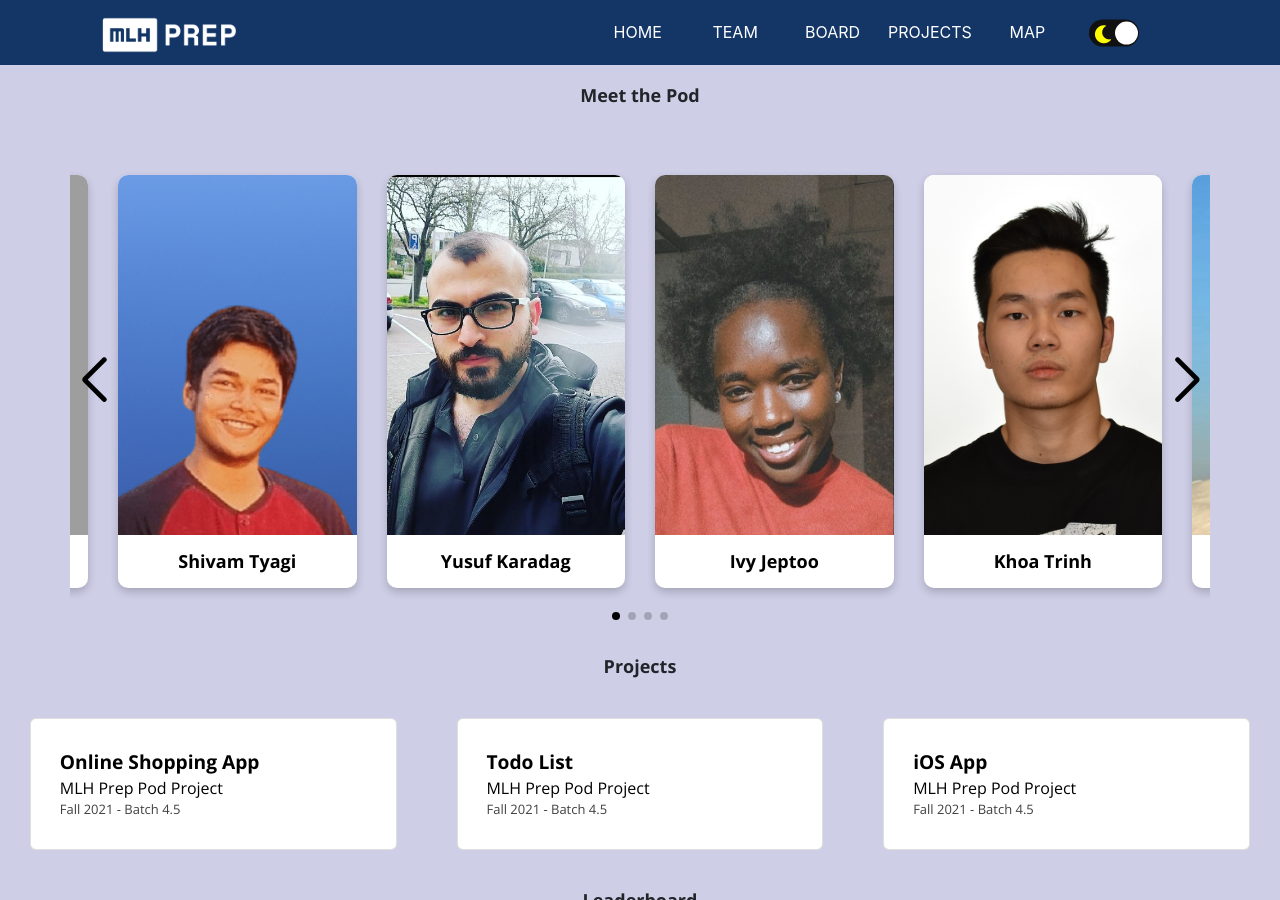
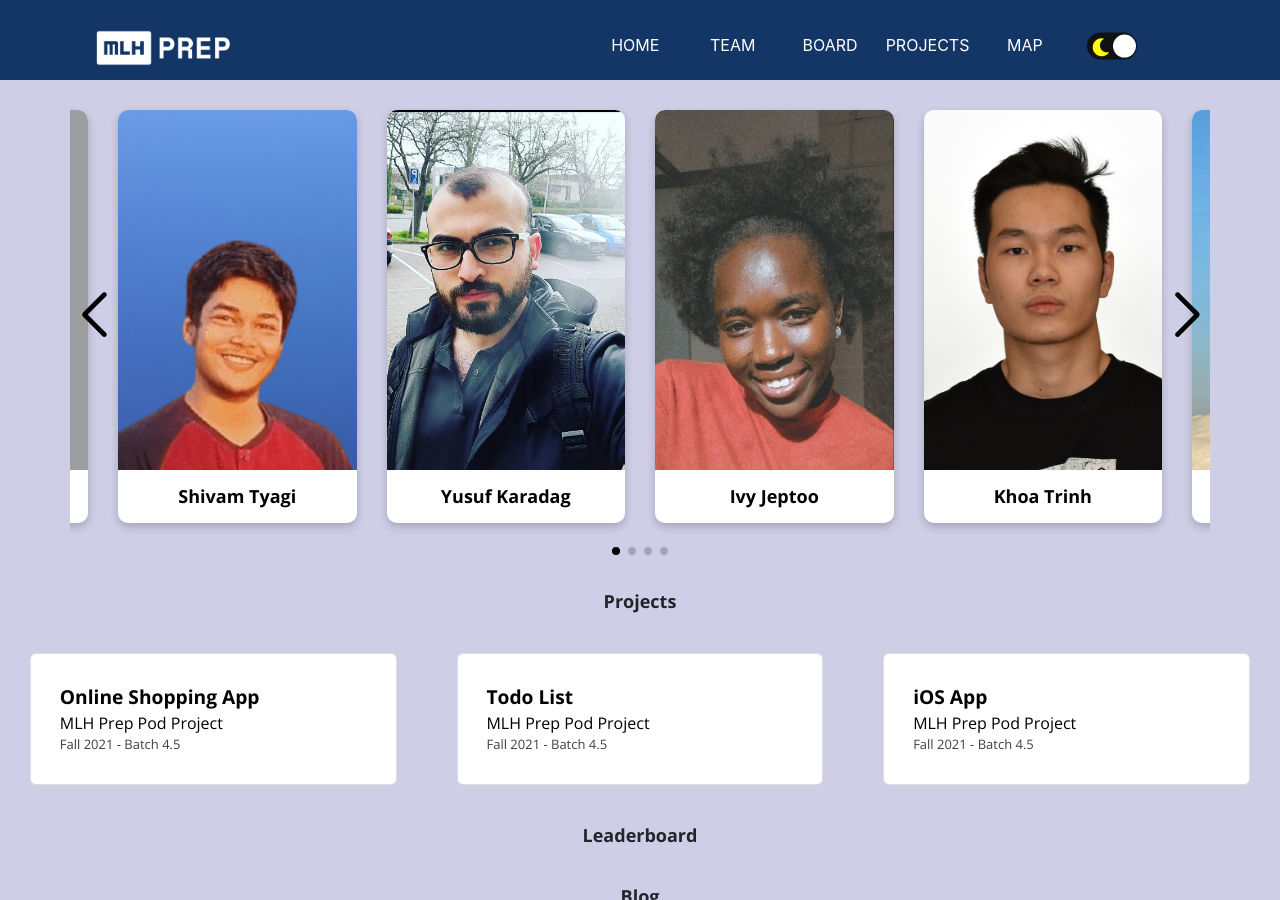
Before and after one commit to MLH-Fellowship/prep-portfolio-22.NOV.PREP.2, a Jekyll site: the page built from index.html, in a window 1280 px wide and 900 px high. Built offline with Jekyll 4.4.1, drawn with Linux system fonts in a browser that asks for light colours; nearby versions of some CDN libraries; some of the changed text lies outside the part shown; grey boxes are pictures that could not be loaded.

Commit message:
feat:added on hover and fixed navbar

```diff
--- a/_includes/navbar.html
+++ b/_includes/navbar.html
@@ -8,10 +8,10 @@
   </head>
   <body>
     <script src="/assets/js/navbar.js"></script>
-    <nav class="nav">
+    <nav class="navbar fixed-top nav">
       <div class="container">
         <div class="logo">
-          <a href="#"><img src="./assets/img/mlh-prep.png" /></a>
+          <a class="navbar-brand" href="#"><img src="./assets/img/mlh-prep.png" /></a>
         </div>
         <div class="main_list" id="mainListDiv">
           <ul>
--- a/_sass/navbar.scss
+++ b/_sass/navbar.scss
@@ -1,40 +1,3 @@
-.nav-bar {
-    width: 100%;
-    background-color: #133667;
-    font-family: "Poppins", serif;
-    font-weight: 700 !important;
-    padding-top: 10px;
-}
-
-.nav-content .logo-touch-target {
-    display: inline-flex;
-    height: 60%;
-    width: 350px;
-}
-
-.nav-content .nav-logo {
-    height: 60px;
-    margin: auto;
-}
-
-.nav-logo {
-    display: flex;
-    align-items: center;
-    justify-content: center;
-}
-
-.nav-logo img {
-    width: 200px;
-}
-
-.nav-content nav {
-    display: block;
-    width: 100%;
-    text-align: right;
-    padding-top: 0px;
-    padding-right: 0px;
-}
-
 
 *{
     margin: 0;
@@ -58,21 +21,12 @@
     margin-right: 5%;
 }
 
-/* Navbar section */
-
 .nav{
     width: 100%;
-    height: 65px;
-    // position: fixed;
+    height: 5em;
     line-height: 65px;
     text-align: center;
     background-color: #133667;
-}
-
-.nav div.logo{
-    width: 180px;
-    height: 10px;
-    position: absolute;
 }
 
 .nav div.logo a{
@@ -94,7 +48,7 @@
 
 .nav div.main_list ul{
     width:100%;
-    height: 65px;
+    // height: 65px;
     display: flex;
     list-style: none;
 }
@@ -112,7 +66,11 @@
 }
 
 .nav div.main_list ul li a:hover{
-    color: #c0c0c0;
+    color: #133667;
+    background-color: #c0c0c0;
+    padding: 0.5em;
+    border-radius: 10em;
+    font-weight: 700;
 }
 
 .nav div.media_button {
```
